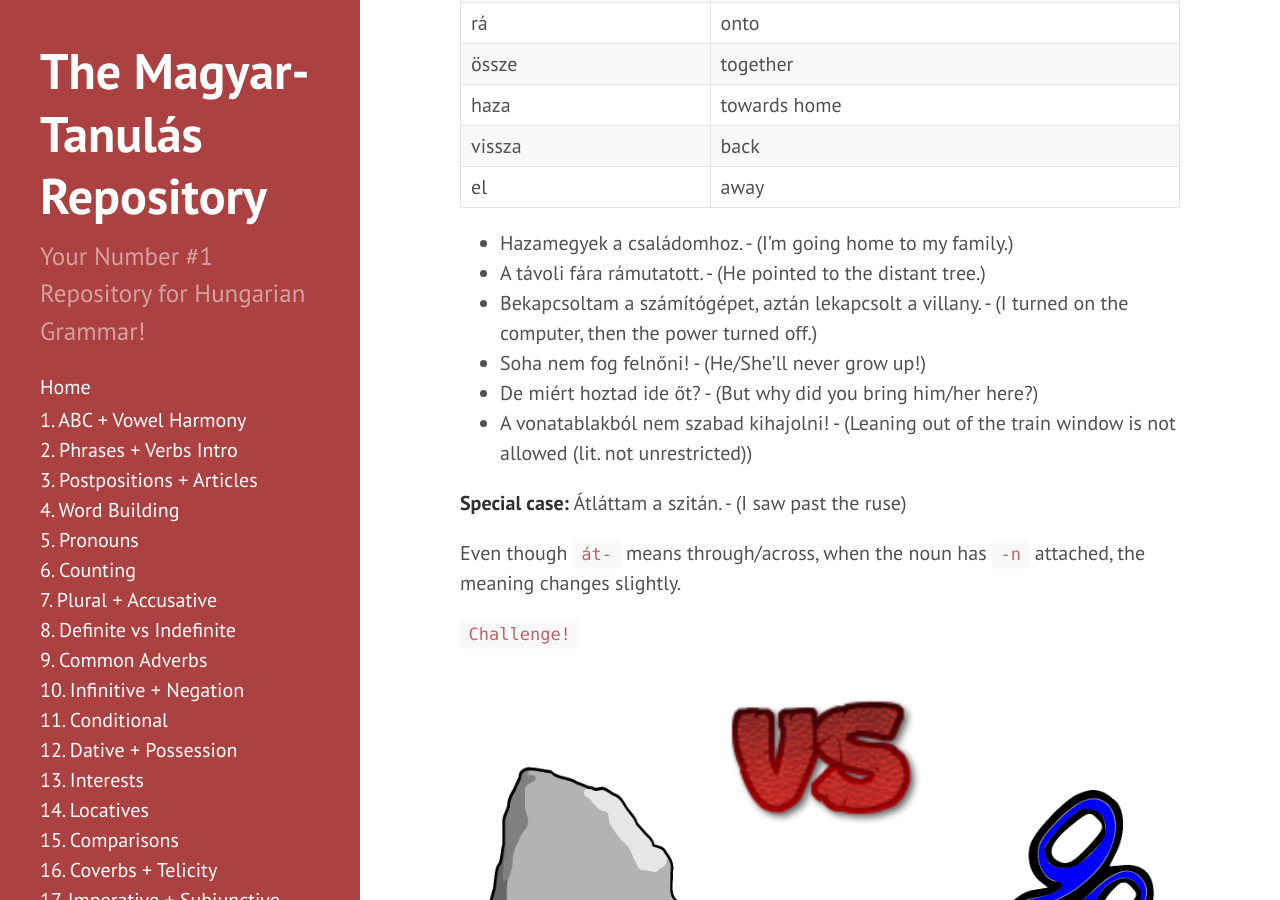
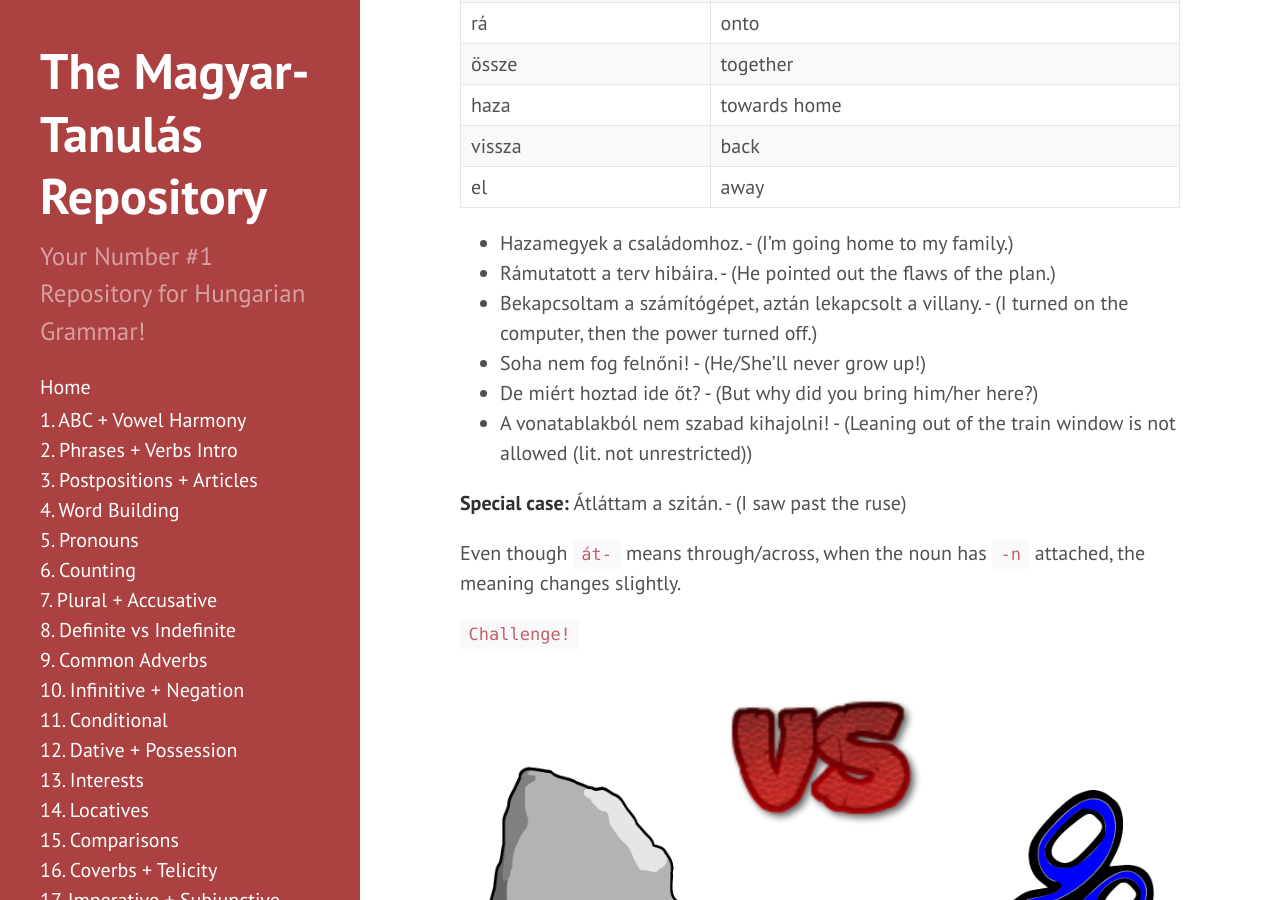
Before and after one commit to Magyartanulas/magyartanulas.github.io, a Jekyll site: the page built from coverbs_telicity.md, in a window 1280 px wide and 900 px high, scrolled down 902 px. Built offline with Jekyll 4.4.1, drawn with Linux system fonts in a browser that asks for light colours; comment, search, counter and statistics services are not loaded.

Commit message:
Update coverbs_telicity.md

```diff
--- a/coverbs_telicity.md
+++ b/coverbs_telicity.md
@@ -30,7 +30,7 @@ This is the same deal with Hungarian so it's important to get these right. Here
 | el     | away           |
 
 * Hazamegyek a családomhoz. - (I'm going home to my family.)
-* A távoli fára rámutatott. - (He pointed to the distant tree.)
+* Rámutatott a terv hibáira. - (He pointed out the flaws of the plan.)
 * Bekapcsoltam a számítógépet, aztán lekapcsolt a villany. - (I turned on the computer, then the power turned off.)
 * Soha nem fog felnőni! - (He/She'll never grow up!)
 * De miért hoztad ide őt? - (But why did you bring him/her here?)
```
